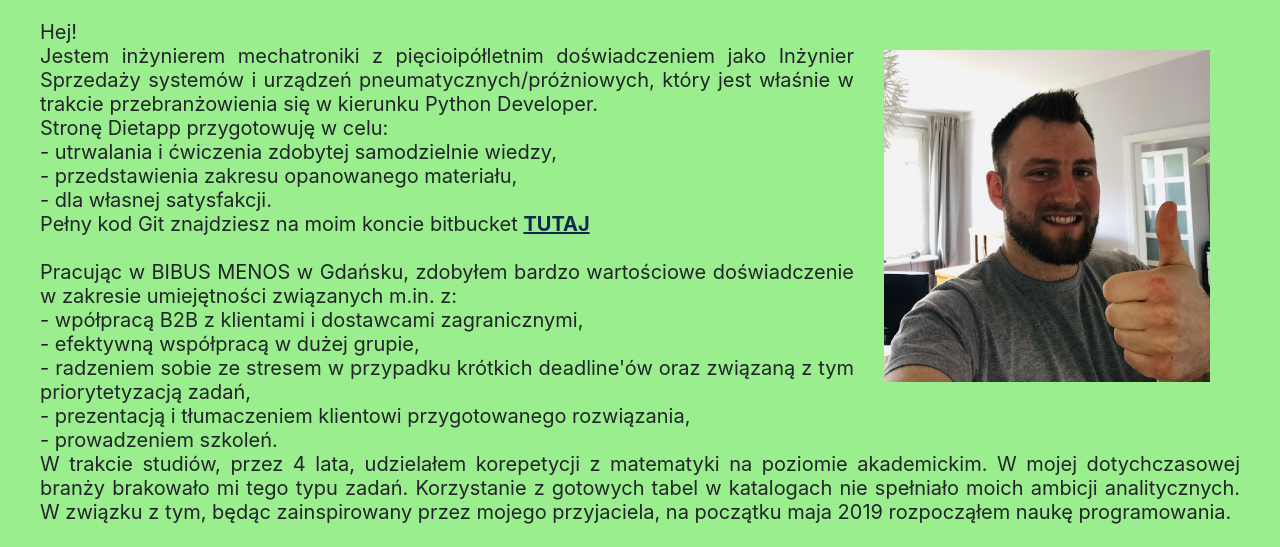
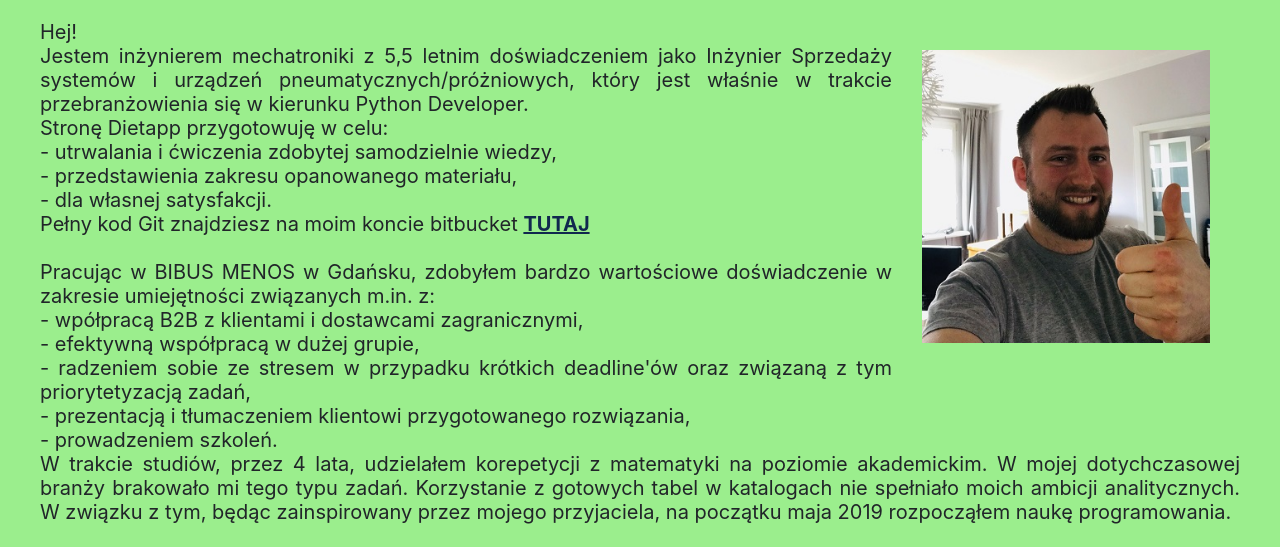
Before and after one commit to jacektessen/dietapp, a Django app: page /about in a window 1280 px wide. Shown: the part 107-654 px from the top of the page. Run offline with Django 3.2, Linux system fonts and the light colour scheme; some libraries are stand-ins or nearby versions.

Commit message:
Correct details

```diff
--- a/templates/pages/about.html
+++ b/templates/pages/about.html
@@ -18,10 +18,10 @@
 	<section>
 
 			<p class="h5 font-weight-normal" align="justify" >
-					<img src="{% static 'img/jacek.JPG' %}" width="386" height="392" class="rounded float-right" style="border: 30px solid transparent;">
+					<img src="{% static 'img/jacek.JPG' %}" width="348" height="353" class="rounded float-right" style="border: 30px solid transparent;">
 
 					Hej!<br/>
-					Jestem inżynierem mechatroniki z pięcioipółletnim doświadczeniem jako Inżynier Sprzedaży
+					Jestem inżynierem mechatroniki z 5,5 letnim doświadczeniem jako Inżynier Sprzedaży
 					systemów i urządzeń pneumatycznych/próżniowych, który jest właśnie w trakcie przebranżowienia się w kierunku
 					Python Developer.<br/>
 					Stronę Dietapp przygotowuję w celu:<br/>
--- a/templates/products/recipe_form.html
+++ b/templates/products/recipe_form.html
@@ -53,7 +53,6 @@
                                     return false;"
 
                             >Legenda indeksów</a></u><br/>
-                            (podaj tylko indeks produktu, ilość w gramach)
                 </p>
                 <br/>
                 <input type="submit" value="Dodaj składnik" class="btn btn-secondary btn-sm">
```
Also changed, not shown: dietapp/static/img/jacek.JPG, dietapp/static/img/jacek_stare.JPG (deleted), static/img/jacek.JPG.
